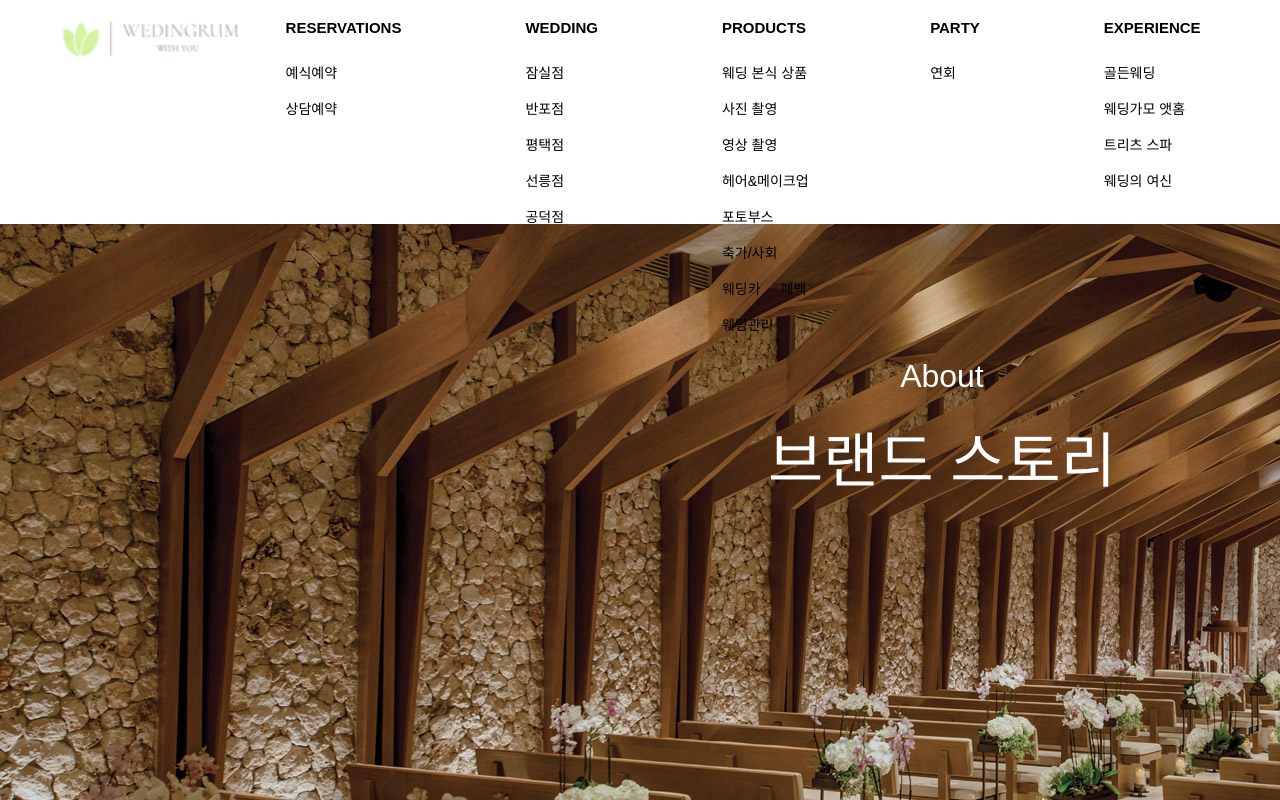
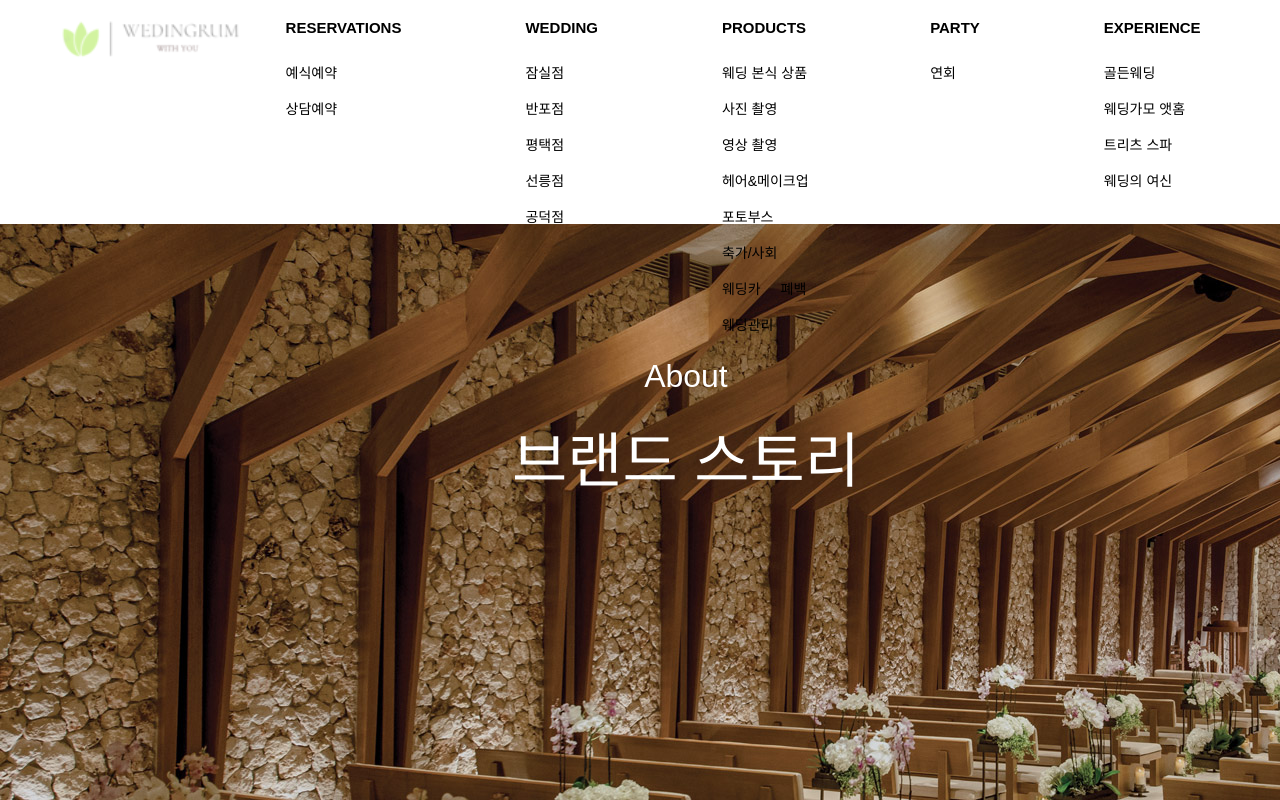
Before and after one commit to yoojaehuek/wedingrum, a React (Create React App) app in the folder wedingrum/: page /About in a window 1280 px wide. Shown: the top 800 px of the page. Built offline with nearby package versions, Linux system fonts and the light colour scheme.

Commit message:
화면깨짐 임시 땜빵

```diff
--- a/wedingrum/src/pages/About/About/About.js
+++ b/wedingrum/src/pages/About/About/About.js
@@ -14,13 +14,12 @@ import About1 from '../About1/About1';
 const About = () => {
   return (
     <div id="container">
-      <Header></Header>
-    <div className="sub_inner">
-      <div className="party_main">
-        <div className="party_main_img">
+    <div className="Asub_inner">
+      <div className="about_main">
+        <div className="about_main_img">
          <img src="img/About/a1.jpg"></img>
         </div>
-        <div className="party_main_txt">
+        <div className="about_main_txt">
           <h3>About</h3>
           <h1>브랜드 스토리</h1>
         </div>
@@ -76,7 +75,7 @@ const About = () => {
       </div>
       <div className="party_menu_wrap">
         <div className="party_menu">
-          <div className="menu_ex">
+          <div className="Amenu_ex">
             <h1>Team Apelgamo</h1>
           </div>
           <div className="imggal">
--- a/wedingrum/src/pages/About/About/About.scss
+++ b/wedingrum/src/pages/About/About/About.scss
@@ -16,10 +16,10 @@
   p{
     font-weight: 200;
   }
-  #sub_inner{
+  .Asub_inner{
     position: relative;
   }
-  .party_main{
+  .about_main{
     width: 100%;
     height: 600px;
     background-size: cover;
@@ -28,12 +28,12 @@
     max-width: 100%;
     background-repeat: no-repeat;
   }
-  .party_main_img{
+  .about_main_img{
     vertical-align: middle;
     text-align: center;
     width: 100%;
   }
-  .party_main_txt{
+  .about_main_txt{
     position: absolute;
     top: 60%;
     left: 40%;
@@ -173,7 +173,7 @@
       font-size: 0.9em;
     }
   }
-  .menu_ex{
+  .Amenu_ex{
     position: relative;
     width: 100%;
     text-align: center;
--- a/wedingrum/src/pages/About/About1/About1.js
+++ b/wedingrum/src/pages/About/About1/About1.js
@@ -11,13 +11,12 @@ import About from '../About/About.js';
 const About1 = () => {
   return (
     <div id="container">
-      <Header></Header>
-    <div className="sub_inner">
-      <div className="party_main">
-        <div className="party_main_img">
+    <div className="A1sub_inner">
+      <div className="about1_main">
+        <div className="about1_main_img">
          <img src="img/About/ab1.jpg"></img>
         </div>
-        <div className="party_main_txt">
+        <div className="about1_main_txt">
           <h3>About</h3>
           <h1>회사소개</h1>
         </div>
--- a/wedingrum/src/pages/About/About1/About1.scss
+++ b/wedingrum/src/pages/About/About1/About1.scss
@@ -1,9 +1,4 @@
-li{
-    list-style: none;
-  }
-a{
-  text-decoration-line: none;
-}
+
 
   .container{
     position: relative;
@@ -12,6 +7,12 @@ a{
     z-index: 5;
     overflow: hidden;
     width: 1152px;
+    li{
+      list-style: none;
+    }
+    a{
+      text-decoration-line: none;
+    }
   }
   // h1, h2, h3, p, b, a{
   //   white-space: pre-line;
@@ -23,9 +24,8 @@ a{
   p{
     font-weight: 200;
   }
-  #sub_inner{
+  .A1sub_inner{
     position: relative;
-    height: 100vh;
   }
   .links{
     padding-top: 50px;
@@ -42,7 +42,7 @@ a{
   .links a:hover{
     color: #ad5656;
   }
-  .party_main{
+  .about1_main{
     width: 100%;
     height: 600px;
     background-size: cover;
@@ -51,16 +51,16 @@ a{
     max-width: 100%;
     background-repeat: no-repeat;
   }
-  .party_main_img{
+  .about1_main_img{
     vertical-align: middle;
     text-align: center;
     width: 100%;
   }
 
-  .party_main_txt{
+  .about1_main_txt{
     position: absolute;
     top: 60%;
-    left: 60%;
+    left: 40%;
     transform: (-50%, -50%);
     text-align: center;
     color: #fff;
--- a/wedingrum/src/pages/Party/Party.js
+++ b/wedingrum/src/pages/Party/Party.js
@@ -1,6 +1,5 @@
 import "../Party/Party.scss"
 import React from "react"
-import Header from "../../components/Header/Header";
 import Swiper from "../../components/Swiper/Swiper";
 import Multi from "../../components/Mcarousel/Mcarousel";
 import Vswiper from "../../components/Vswiper/Vswiper";
@@ -8,7 +7,6 @@ import Vswiper from "../../components/Vswiper/Vswiper";
 const Party = () => {
   return (
     <div id="container">
-      <Header></Header>
     <div className="sub_inner">
       <div className="party_main">
         <div className="party_main_img">
```
